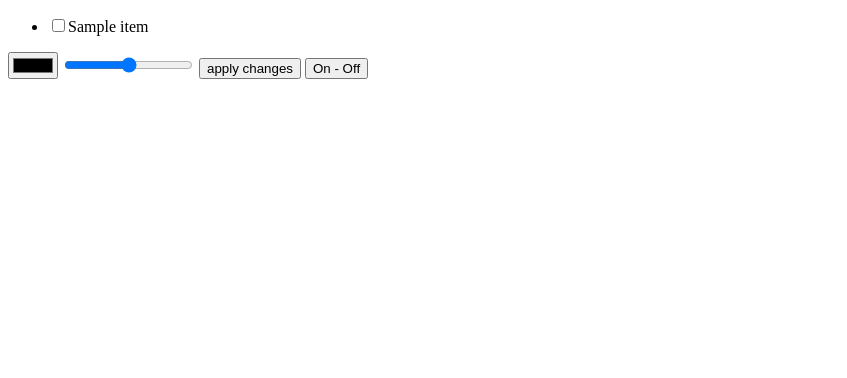
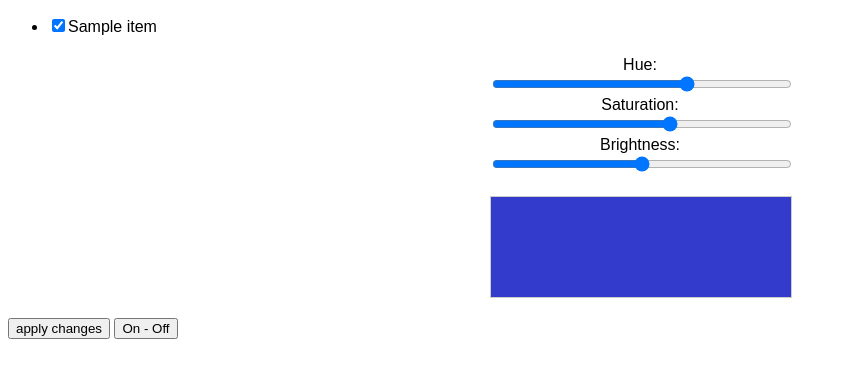
Before and after one commit to Drip314/py_phue-Philips-Hue, a Django app: template philipshue/app/templates/index.html in a window 1280 px wide. Shown: the top 378 px of the page, without its empty margins (0-847 px from the left). Run offline with Django 5.2, Linux system fonts and the light colour scheme; the template is opened without the code that fills it: most values are stand-ins (such as "Sample title", 1, 10 or a date in 2020).

Commit message:
- Added Hue Brightness and Saturation to the color picker in the web interface.

```diff
--- a/philipshue/app/templates/index.html
+++ b/philipshue/app/templates/index.html
@@ -11,15 +11,74 @@
         <ul>
             {% for item in lights %}
 
-            <li><input name="lamp" type="checkbox" value="{{ item.name }}">{{ item.name }}</li>
+            <li><input checked="" name="lamp" type="checkbox" value="{{ item.name }}">{{ item.name }}</li>
 
             {% endfor %}
         </ul>
-        <input type="color" name="rgb">
-        <input type="range" min="0" max="255" name="bri">
+
+        <div class="color-picker">
+            <label for="hue">Hue:</label>
+            <input type="range" id="hue" name="hue" min="0" max="360" value="237">
+            <label for="saturation">Saturation:</label>
+            <input type="range" id="saturation" name="sat" min="0" max="100" value="60">
+            <label for="brightness">Brightness:</label>
+            <input type="range" id="brightness" name="bri" min="0" max="100" value="50">
+            <div id="color-display"></div>
+        </div>
 
         <button type="submit" name="main" value="apply">apply changes</button>
         <button type="submit" name="main" value="toggle">On - Off</button>
     </form>
 </body>
+
+<style>
+
+    body {
+    font-family: Arial, sans-serif;
+}
+
+.color-picker {
+    width: 300px;
+    margin: 20px auto;
+    text-align: center;
+}
+
+input[type="range"] {
+    width: 100%;
+}
+
+#color-display {
+    margin-top: 20px;
+    width: 100%;
+    height: 100px;
+    border: 1px solid #ccc;
+    background-color: hsl(237, 60%, 50%);
+}
+
+</style>
+
+<script>
+
+document.addEventListener('DOMContentLoaded', () => {
+    const hueInput = document.getElementById('hue');
+    const saturationInput = document.getElementById('saturation');
+    const brightnessInput = document.getElementById('brightness');
+    const colorDisplay = document.getElementById('color-display');
+
+    function updateColor() {
+        const hue = hueInput.value;
+        const saturation = saturationInput.value;
+        const brightness = brightnessInput.value;
+        colorDisplay.style.backgroundColor = `hsl(${hue}, ${saturation}%, ${brightness}%)`;
+    }
+
+    hueInput.addEventListener('input', updateColor);
+    saturationInput.addEventListener('input', updateColor);
+    brightnessInput.addEventListener('input', updateColor);
+
+    updateColor(); // Initialize color
+});
+
+</script>
+
 </html>
```
